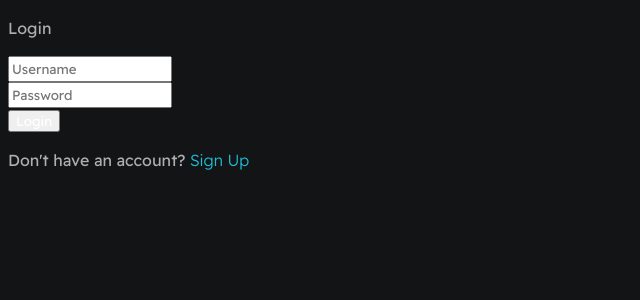
After one commit to pembattech/showcase, a Django app: page /login/ in a window 1280 px wide. The commit adds this page. Shown: the top 300 px of the page, without its empty margins (0-640 px from the left). Run offline with Django 4.2, Linux system fonts and the light colour scheme.

Commit message:
Restructure project, update templates, and add new custom 404, login, and registration.

```diff
--- a/base/templates/base.html
+++ b/base/templates/base.html
@@ -11,7 +11,6 @@
 </head>
 
 <body>
-    <div id="container--main">
         {% block content %}
 
         {% endblock %}
--- /dev/null
+++ b/base/templates/login.html
@@ -0,0 +1,60 @@
+{% extends "base.html" %}
+
+{% block title %}Login{% endblock %}
+
+{% block content %}
+
+
+<title>TeamTrack</title>
+
+<style>
+  .LR-form #loginForm .error-message {
+    font-size: 14px;
+  }
+</style>
+
+<div class="main-content">
+  <form method="post" action="">
+
+    {% csrf_token %}
+
+
+    <div class="loginregister-form-container">
+      <div class="heading-content">
+        <div class="heading-style">
+          <p>Login</p>
+        </div>
+      </div>
+      <div class="LR-form">
+        <form id="loginForm" novalidate>
+          <div class="form-group">
+            <input type="text" placeholder="Username" id="username" name="username">
+            <div id="usernameError" class="error-message"></div> <!-- Error message for username -->
+          </div>
+
+          <div class="div-space-top"></div>
+          <div class="form-group">
+            <input type="password" placeholder="Password" id="password" name="password" required>
+            <div id="passwordError" class="error-message"></div> <!-- Error message for password -->
+          </div>
+
+          <div class="div-space-top"></div>
+
+          <input type="submit" placeholder="" id="submitButton" value="Login">
+          <p class="error-message error-report"></p>
+        </form>
+
+        <div class="div-space-top"></div>
+        <div class="div-space-top"></div>
+        <div class="div-space-top"></div>
+        <div class="div-space-top"></div>
+        <div class="donthave_acc">
+          <p>Don't have an account? <a href="{% url 'register' %}">Sign Up</a></p>
+        </div>
+      </div>
+    </div>
+
+  </form>
+
+</div>
+{% endblock %}
--- a/base/urls.py
+++ b/base/urls.py
@@ -2,6 +2,8 @@ from django.urls import path
 from .views import *
 
 urlpatterns = [
-    path('', home, name = "home")
-
+    path('', home, name = "home"),
+    path("login/", login_user, name ="login"),
+    path("logout/", logout_user, name ="logout"),
+    path("register/", register_user, name ="register"),
 ]
--- a/base/views.py
+++ b/base/views.py
@@ -1,5 +1,13 @@
-from django.shortcuts import render
+from django.shortcuts import render, redirect, HttpResponse
+from django.contrib.auth import authenticate, login, logout
+from django.contrib.auth.forms import UserCreationForm
+
 from .models import UserProfile, TechStack, Project
+
+
+
+def custom_404(request, exception):
+    return render(request, '404.html', status=404)
 
 def home(request):
     user_profile_instances = UserProfile.objects.filter(id=1)
@@ -18,4 +26,52 @@ def home(request):
         }
         return render(request, 'index.html', context=context)
     else:
-        return render(request, 'error.html')
+        return render(request, '404.html')
+
+
+def logout_user(request):
+    if request.user.is_authenticated:
+        username = request.user.username
+        logout(request)
+        print(f"Logout successful. User '{username}' has been logged out.")
+        return redirect("login")
+    else:
+        return HttpResponse("No user is currently logged in.")
+
+def register_user(request):
+    if request.method == "POST":
+        form = UserCreationForm(request.POST)
+        print(form)
+        if form.is_valid():
+            username = form.cleaned_data["username"]
+            password = form.cleaned_data["password"]
+            form.save()
+
+            return redirect("login")
+
+    else:
+        form = UserCreationForm()
+
+    return render(request, "register.html", {"form": form})
+
+def login_user(request):
+    if request.method == "POST":
+        try:
+            fetch_username = request.POST["username"]
+            fetch_password = request.POST["password"]
+
+            print(fetch_username, fetch_password)
+
+            user = authenticate(
+                request, username=fetch_username, password=fetch_password
+            )
+            if user is not None:
+                login(request, user)
+
+                return redirect("home")
+            else:
+                return HttpResponse("Invalid credentials.")
+        except Exception as e:
+            return HttpResponse("Error occur in login.")
+    else:
+        return render(request, "login.html")
--- a/showcase/urls.py
+++ b/showcase/urls.py
@@ -15,10 +15,16 @@ Including another URLconf
     2. Add a URL to urlpatterns:  path('blog/', include('blog.urls'))
 """
 from django.contrib import admin
-from django.urls import path, include
+from django.urls import path, include, re_path
+from django.conf import settings
+from django.views.static import serve
+
+handler404 = 'base.views.custom_404'
 
 urlpatterns = [
     path('admin/', admin.site.urls),
-    path('', include("base.urls"))
+    path('', include("base.urls")),
+    re_path(r"^media/(?P<path>.*)$", serve, {"document_root": settings.MEDIA_ROOT}),
+    re_path(r"^static/(?P<path>.*)$", serve, {"document_root": settings.STATIC_ROOT}),
 
 ]
```
Also changed, not shown: base/templates/404.html (added, +75 -0 lines), base/templates/index.html (+8 -0 lines), base/templates/register.html (added, +60 -0 lines), showcase/settings.py (+12 -4 lines), db.sqlite3.
